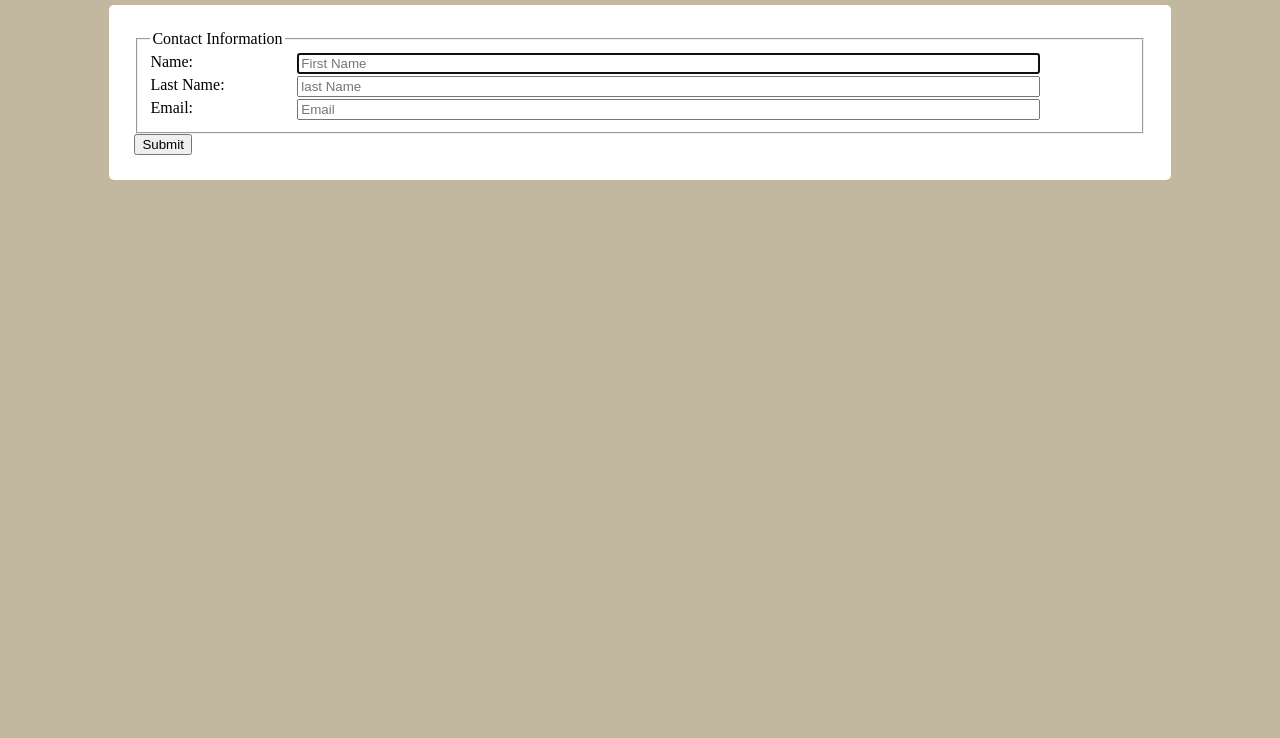
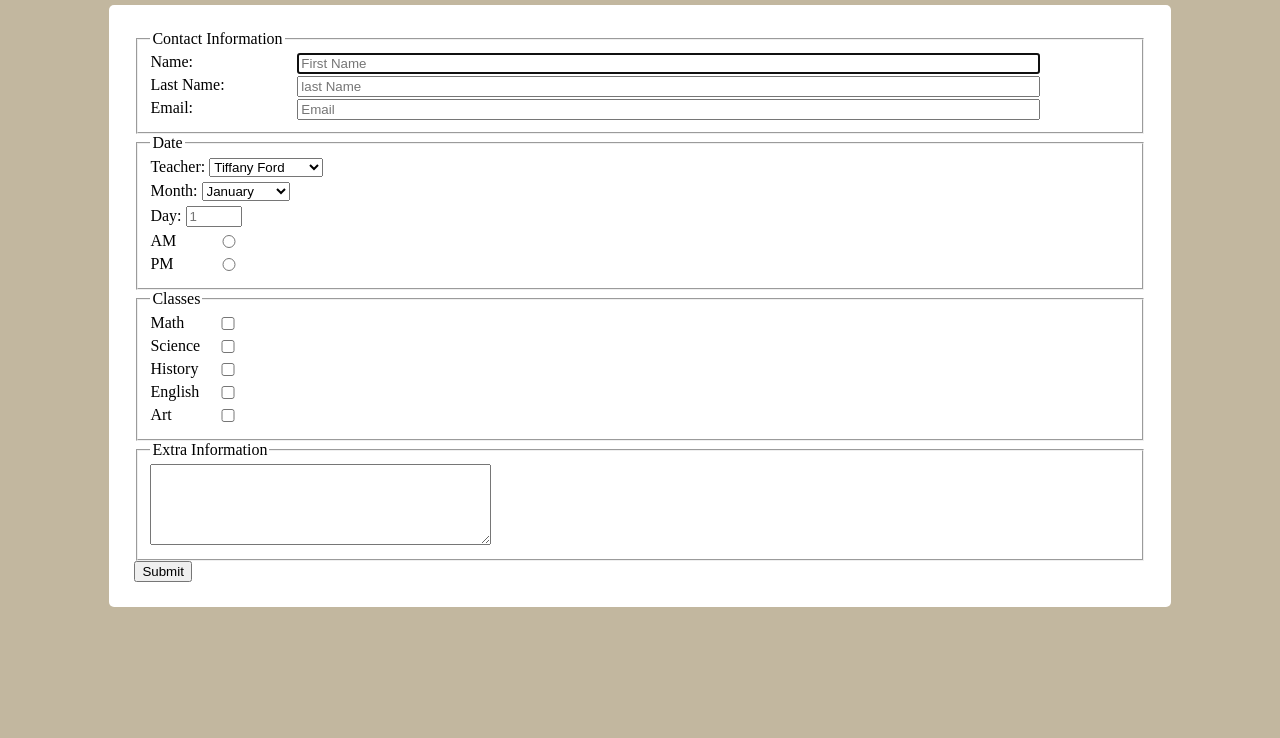
Before and after one commit to TheGettyImages/Registration, a plain HTML site: page index.html in a window 1280 px wide. Shown: the part 62-800 px from the top of the page. Drawn offline with Linux system fonts and the light colour scheme.

Commit message:
finished everything up, the background doesnt look that nice but it's fine

```diff
--- a/index.html
+++ b/index.html
@@ -2,13 +2,14 @@
 <html lang="en">
 	<head>
 		<meta charset="UTF-8">
-		<title>Registration Form</title>
+		<title>Advising Appointment Form</title>
 		<link rel="stylesheet" href="styles.css">
 	</head>
 	<body>
-		<h2>Registration</h2>
+		<h2>Advising Appt</h2>
 		<div class="container">
-			<form>
+
+			<form method="get" action="thankyou.html">
 			<fieldset>
 			<legend>
 			Contact Information
@@ -26,7 +27,82 @@
 				<input type="email" name="fname" id="email" required placeholder="Email" />
 			</label>
 			</fieldset>
+
+			<fieldset>
+			<legend>
+			Date
+			</legend>
+			<label for="teachers">
+			Teacher:
+			<select name="teachers" id="teachers">
+					<option value="Tiffany Ford">Tiffany Ford</option>
+					<option value="Kirsten Markley">Kirsten Markley</option>
+					<option value="Jackson Lewis">Jackson Lewis</option>
+				</select>
+			</label>
+			<label for="months">
+			Month:
+				<select name="months" class="months" id="months">
+					<option value="01">January</option>
+					<option value="02">February</option>
+					<option value="03">March</option>
+					<option value="04">April</option>
+					<option value="05">May</option>
+					<option value="06">June</option>
+					<option value="07">July</option>
+					<option value="08">August</option>
+					<option value="09">September</option>
+					<option value="10">October</option>
+					<option value="11">November</option>
+					<option value="12">December</option>
+				</select>
+				</label>
+				<label for="day">
+				Day:
+				<input required type="number" class="day" name="day" id="day" min="1" max="31" placeholder="1">
+				</label>
+
+
+
+					<input type="radio" class="time" name="time" id="am" value="AM" >
+					<label class="timelabel" for="am">AM</label>
+					<input type="radio" class="time" name="time" id="pm" value="PM">
+					<label class="timelabel" for="pm">PM</label>
+
+
+				</fieldset>
+			<fieldset>
+			<legend>
+			Classes
+			</legend>
+
+
+				<input type="checkbox" class="class" name="class" id="math" value="Math">
+				<label class="classlabel" for="math">Math</label>
+
+				<input type="checkbox" class="class" name="class" id="science" value="Science">
+				<label class="classlabel" for="science">Science</label>
+
+				<input type="checkbox" class="class" name="class" id="history" value="History">
+				<label class="classlabel" for="history">History</label>
+
+				<input type="checkbox" class="class" name="class" id="english" value="English">
+				<label class="classlabel" for="english">English</label>
+
+				<input type="checkbox" class="class" name="class" id="art" value="Art">
+				<label class="classlabel" for="art">Art</label>
+
+			</fieldset>
+			<fieldset>
+				<legend>
+				Extra Information
+				</legend>
+					<textarea name="message" id="message" rows="5" cols="40"></textarea>
+			</fieldset>
+
+
 				<input class="submit" type="submit" value="Submit" />
+
 			</Form>
 
 		</div>
--- a/styles.css
+++ b/styles.css
@@ -19,6 +19,7 @@ label {
 	display:block;
 	padding-bottom: 5px;
 	position:relative;
+
 }
 
 input {
@@ -27,3 +28,28 @@ input {
 	width: 75%;
 }
 .submit {width: initial; position:initial;}
+
+.day {
+	position: initial;
+	width: 5%;
+}
+
+.time {
+
+	width: 5%;
+}
+
+.timelabel {
+	position: initial;
+}
+
+.classlabel {
+	position: initial;
+}
+
+.class {
+
+	width: 5%;
+	display: inline-block;
+
+}
```
Also changed, not shown: thankyou.html (+1 -1 lines).
